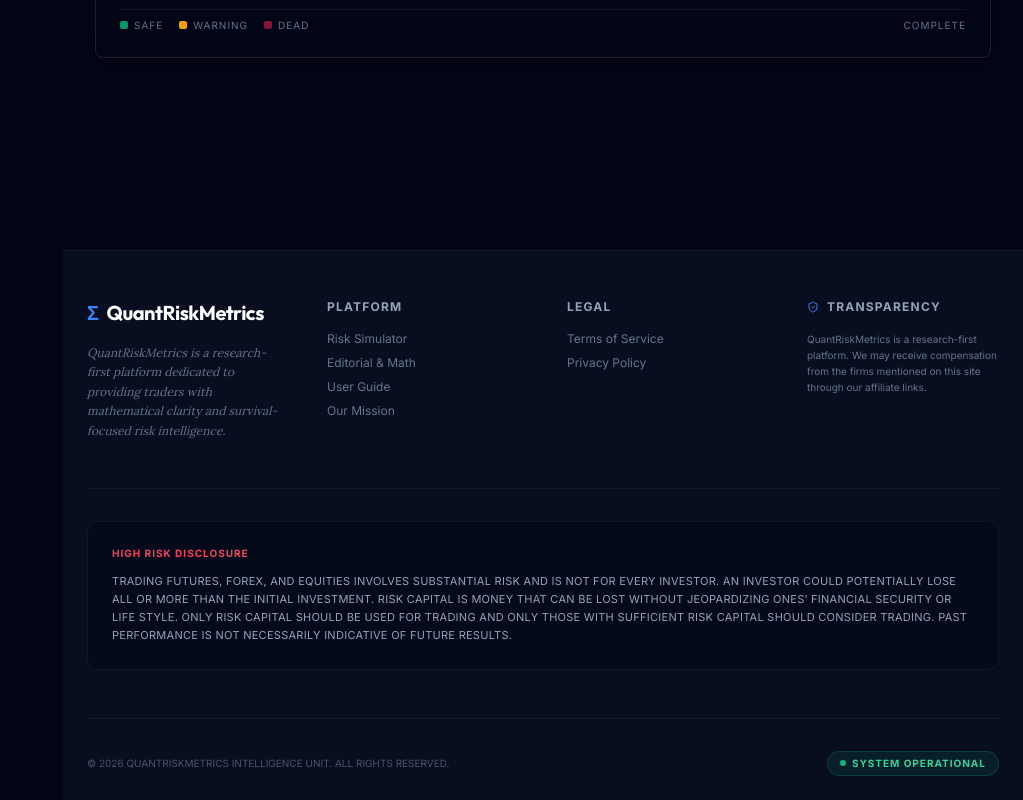
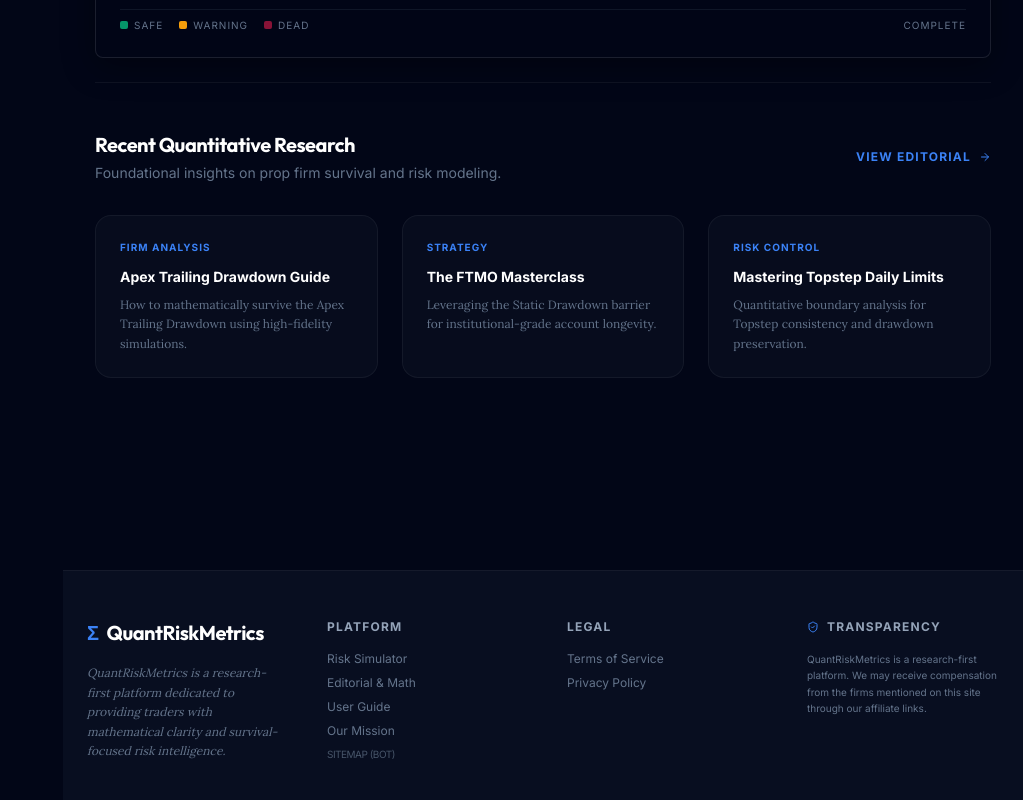
Before and after one commit to mihokoto/quant-risk-metrics, a Next.js app: page / in a window 1280 px wide. Shown: the part 1260-2060 px from the top of the page, without its empty margins (257-1280 px from the left). Built offline with nearby package versions, Linux system fonts and the light colour scheme; no server answers; the database is empty.

Commit message:
feat: Bot-Friendly updates for crawlability - Internal linking, sitemap link, absolute canonicals, and article schema; v0.4.14

```diff
--- a/src/app/blog/[slug]/page.tsx
+++ b/src/app/blog/[slug]/page.tsx
@@ -53,14 +53,15 @@
         title: `${title} | QuantRisk Blog`,
         description: description,
         alternates: {
-            canonical: `/blog/${slug}`,
+            canonical: `https://quant-risk-metrics.vercel.app/blog/${slug}`,
         },
         openGraph: {
             title: title,
             description: description,
+            url: `https://quant-risk-metrics.vercel.app/blog/${slug}`,
             type: 'article',
             publishedTime: post.frontmatter.date,
-            authors: [post.frontmatter.author || 'QuantRisk']
+            authors: [post.frontmatter.author || 'QuantRisk Intelligence']
         }
     };
 }
@@ -75,8 +76,37 @@
 
     const headings = extractHeadings(post.content);
 
+    // Dynamic Article Schema for Google Search Bots
+    const articleSchema = {
+        "@context": "https://schema.org",
+        "@type": "Article",
+        "headline": post.frontmatter.title,
+        "description": post.frontmatter.excerpt,
+        "author": {
+            "@type": "Organization",
+            "name": post.frontmatter.author || "QuantRisk Intelligence"
+        },
+        "datePublished": post.frontmatter.date,
+        "publisher": {
+            "@type": "Organization",
+            "name": "QuantRiskMetrics",
+            "logo": {
+                "@type": "ImageObject",
+                "url": "https://quant-risk-metrics.vercel.app/logo.png"
+            }
+        },
+        "mainEntityOfPage": {
+            "@type": "WebPage",
+            "@id": `https://quant-risk-metrics.vercel.app/blog/${slug}`
+        }
+    };
+
     return (
         <div className="min-h-screen bg-slate-950">
+            <script
+                type="application/ld+json"
+                dangerouslySetInnerHTML={{ __html: JSON.stringify(articleSchema) }}
+            />
             <ReadingProgress />
 
             {/* Sticky Editorial Header */}
--- a/src/app/page.tsx
+++ b/src/app/page.tsx
@@ -10,7 +10,8 @@
 import { FirmComparator } from "@/components/dashboard/FirmComparator";
 import { OutcomeDistribution } from "@/components/dashboard/OutcomeDistribution"; // New
 import { Card, CardContent, CardHeader, CardTitle, CardDescription } from "@/components/ui/card";
-import { Zap, RefreshCw, BarChart3 } from "lucide-react";
+import { Zap, RefreshCw, BarChart3, ArrowRight } from "lucide-react";
+import Link from "next/link";
 
 export default function Dashboard() {
   // 1. Get State from Store
@@ -152,6 +153,58 @@
 
       {/* NEW: Comprehensive Institutional Audit */}
       <RiskAuditReport stats={result} params={params} />
+
+      {/* NEW: Recent Research (Bot-Friendly Internal Linking) */}
+      <section className="mt-20 pt-12 border-t border-white/5 animate-in-slide-up" style={{ animationDelay: '0.6s' }}>
+        <div className="flex items-center justify-between mb-8">
+          <div>
+            <h3 className="text-xl font-outfit font-bold text-white tracking-tight">Recent Quantitative Research</h3>
+            <p className="text-sm text-slate-500 mt-1">Foundational insights on prop firm survival and risk modeling.</p>
+          </div>
+          <Link href="/blog" className="text-xs font-bold text-blue-500 hover:text-blue-400 uppercase tracking-widest transition-colors flex items-center gap-2">
+            View Editorial <ArrowRight className="w-3 h-3" />
+          </Link>
+        </div>
+
+        <div className="grid grid-cols-1 md:grid-cols-3 gap-6">
+          {[
+            {
+              title: "Apex Trailing Drawdown Guide",
+              slug: "optimizing-apex-drawdown",
+              excerpt: "How to mathematically survive the Apex Trailing Drawdown using high-fidelity simulations.",
+              category: "Firm Analysis"
+            },
+            {
+              title: "The FTMO Masterclass",
+              slug: "ftmo-static-drawdown-strategy",
+              excerpt: "Leveraging the Static Drawdown barrier for institutional-grade account longevity.",
+              category: "Strategy"
+            },
+            {
+              title: "Mastering Topstep Daily Limits",
+              slug: "mastering-topstep-daily-limit",
+              excerpt: "Quantitative boundary analysis for Topstep consistency and drawdown preservation.",
+              category: "Risk Control"
+            }
+          ].map((post) => (
+            <Link
+              key={post.slug}
+              href={`/blog/${post.slug}`}
+              className="group p-6 rounded-2xl bg-slate-900/40 border border-white/5 hover:border-blue-500/30 transition-all duration-300"
+            >
+              <div className="text-[10px] font-mono text-blue-500 font-bold uppercase tracking-widest mb-3">
+                {post.category}
+              </div>
+              <h4 className="text-sm font-bold text-white group-hover:text-blue-400 transition-colors mb-2">
+                {post.title}
+              </h4>
+              <p className="text-xs text-slate-500 leading-relaxed font-serif">
+                {post.excerpt}
+              </p>
+            </Link>
+          ))}
+        </div>
+      </section>
     </div>
   );
 }
--- a/src/components/layout/Footer.tsx
+++ b/src/components/layout/Footer.tsx
@@ -25,6 +25,7 @@
                             <Link href="/blog" className="text-xs text-slate-500 hover:text-white transition-colors">Editorial & Math</Link>
                             <Link href="/guide" className="text-xs text-slate-500 hover:text-white transition-colors">User Guide</Link>
                             <Link href="/about" className="text-xs text-slate-500 hover:text-white transition-colors">Our Mission</Link>
+                            <a href="/sitemap.xml" target="_blank" className="text-[10px] text-slate-600 hover:text-white transition-colors uppercase tracking-tighter">Sitemap (Bot)</a>
                         </nav>
                     </div>
 
--- a/src/components/layout/Sidebar.tsx
+++ b/src/components/layout/Sidebar.tsx
@@ -362,7 +362,7 @@
             {/* Footer / Collapse Trigger */}
             <div className="absolute bottom-0 left-0 right-0 p-4 border-t border-slate-800 bg-slate-900/90">
                 <div className="text-xs text-slate-500 text-center">
-                    QuantRiskMetrics v0.4.13
+                    QuantRiskMetrics v0.4.14
                 </div>
             </div>
         </aside>
```
